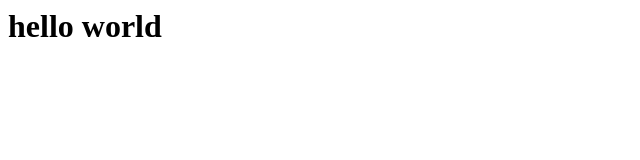
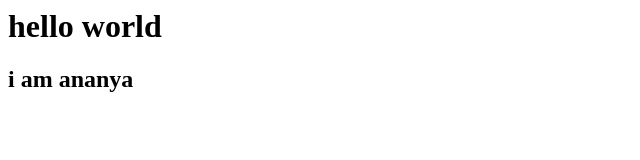
Before and after one commit to ananyagulati888-creator/testing, a plain HTML site: page Index.html in a window 1280 px wide. Shown: the whole page, without its empty margins (0-640 px from the left). Drawn offline with Linux system fonts and the light colour scheme.

Commit message:
commit message

```diff
--- a/Index.html
+++ b/Index.html
@@ -1,2 +1,3 @@
 <h1>hello world
 </h1>
+<h2>i am ananya</h2>
```
